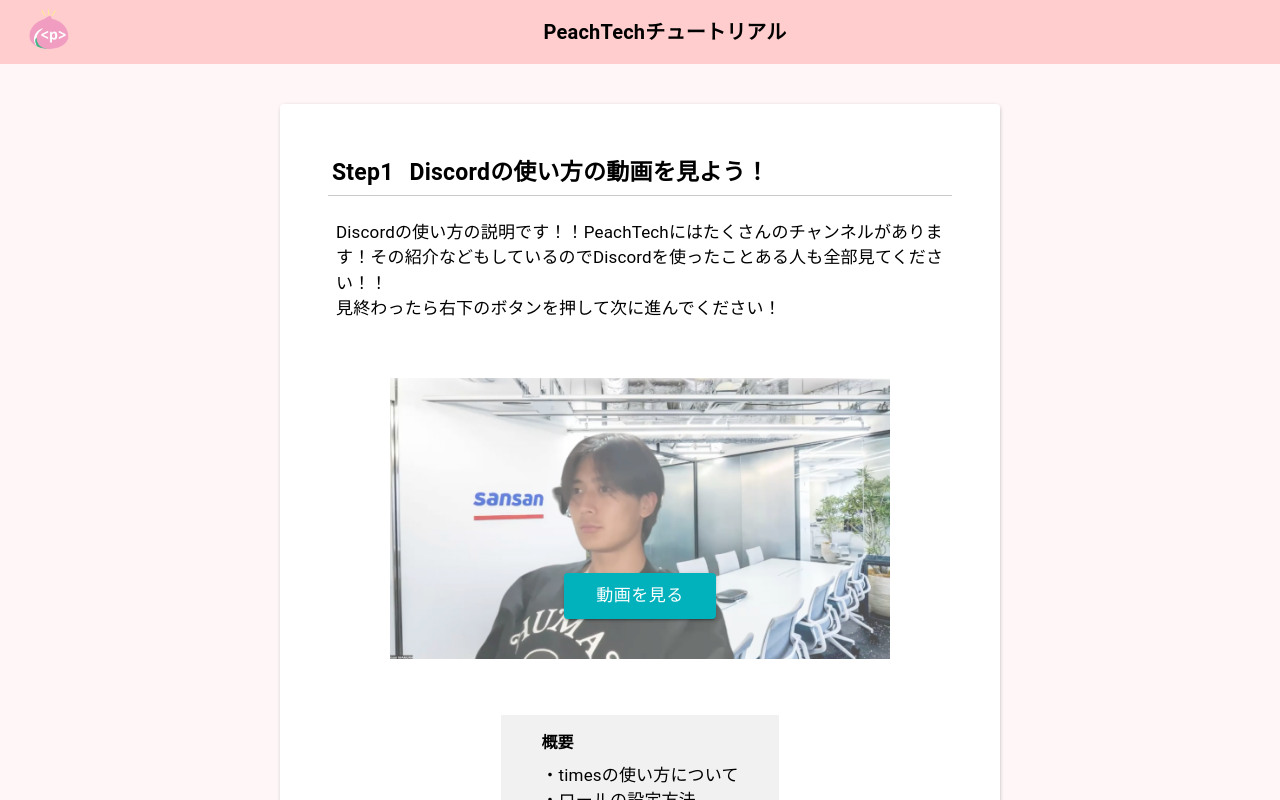
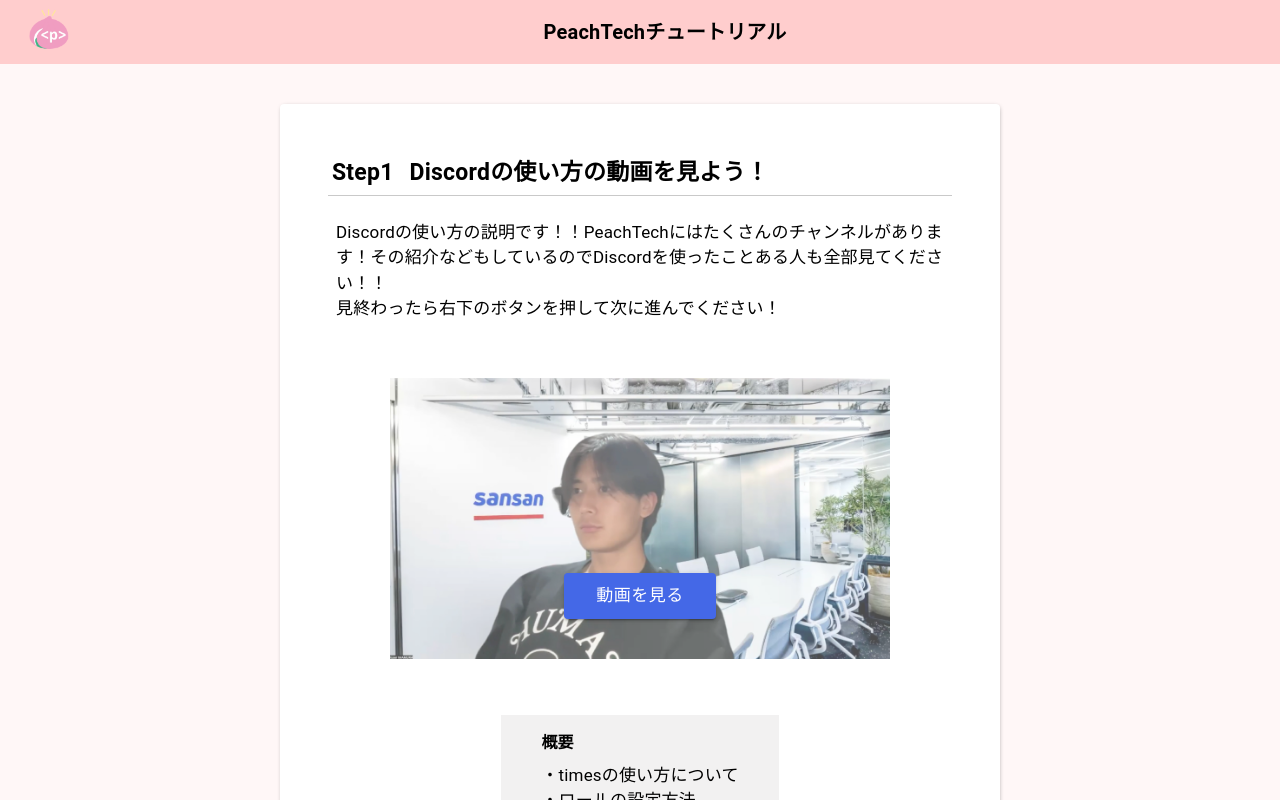
Before and after one commit to Peach-Tech0927/PeachTech-tutorial, a Next.js app: page /section1 in a window 1280 px wide. Shown: the top 800 px of the page. Built offline with nearby package versions, Linux system fonts and the light colour scheme.

Commit message:
動画を見るボタンの色を青に戻した

```diff
--- a/app/components/video-area.tsx
+++ b/app/components/video-area.tsx
@@ -33,9 +33,9 @@ const VideoArea: React.FC<VideoAreaProps> = ({ img, href, contents }) => {
           variant="contained"
           sx={{
             color: "white",
-            bgcolor: "#01B1BC",
+            bgcolor: "#4468E7",
             "&:hover": {
-              background: "#0BA6B0",
+              background: "#3758CD",
             },
             px: { xs: 3, md: 4 },
             py: 1,
```
